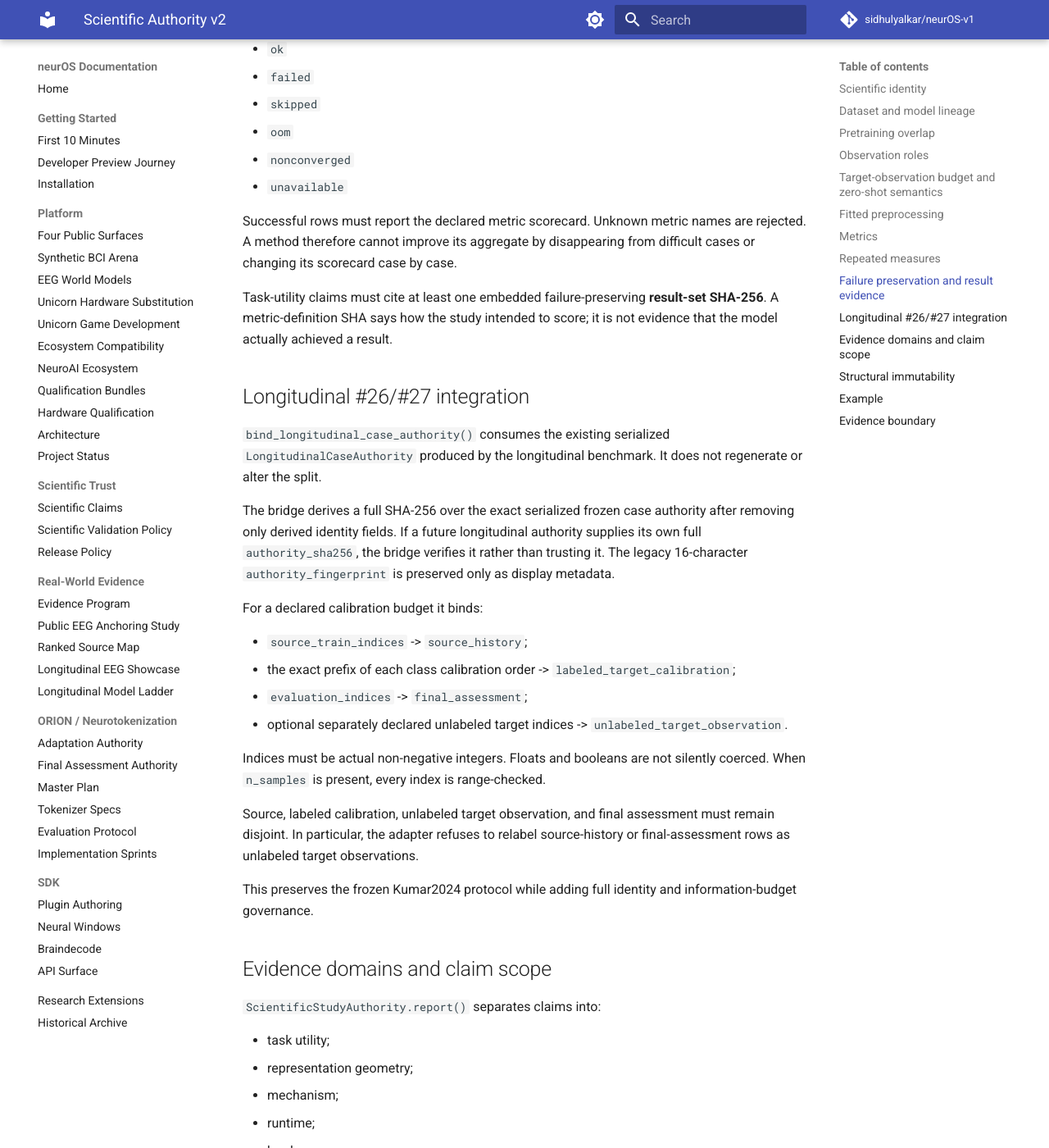
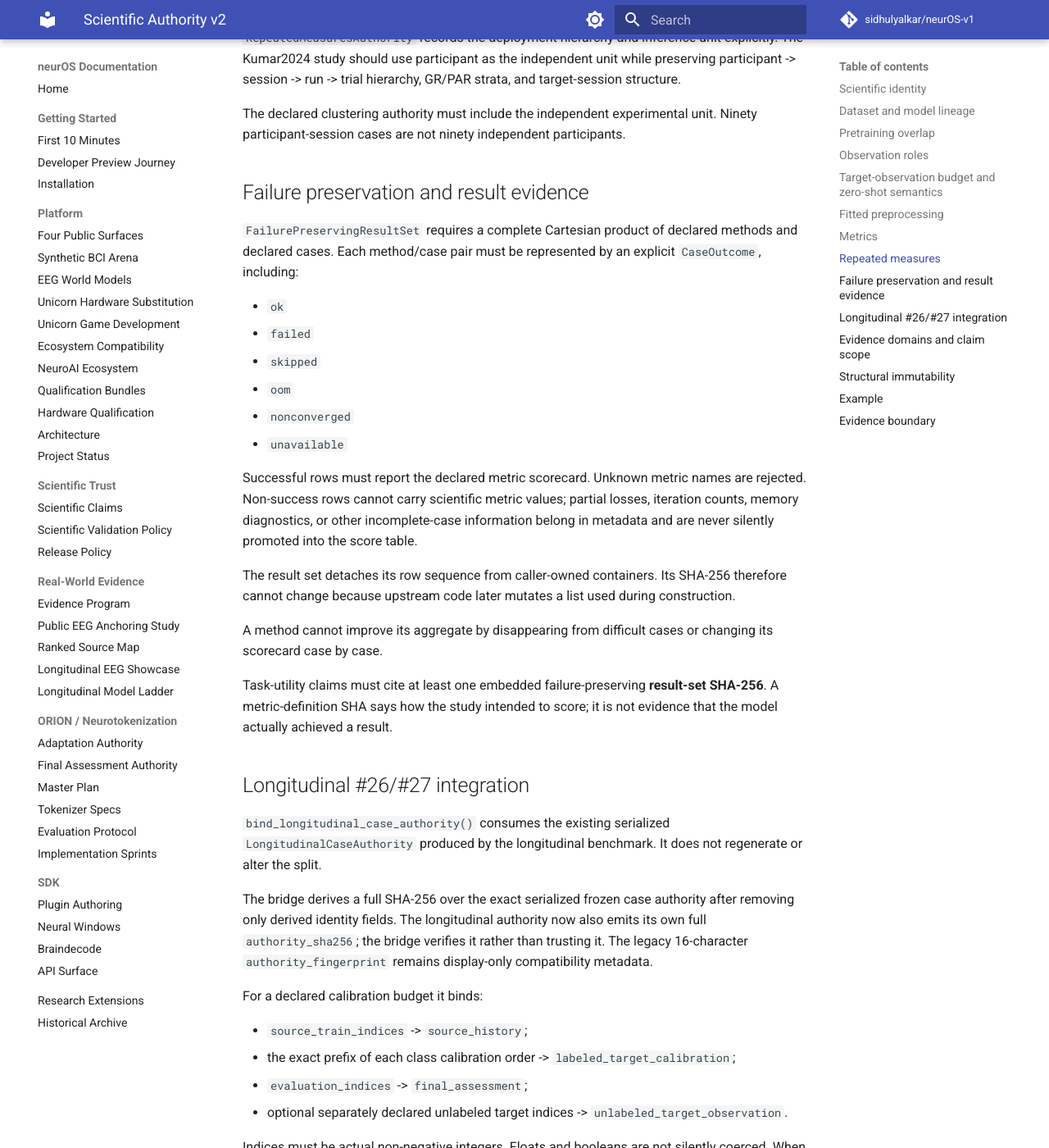
Before and after one commit to sidhulyalkar/neurOS-v1, an MkDocs documentation site: the page built from docs/SCIENTIFIC_AUTHORITY_V2.md, in a window 1280 px wide and 1400 px high, scrolled down 4896 px. Shown: the whole window at 82% size. Built offline with MkDocs 1.6.1 and Material for MkDocs 9.7.7, drawn with Linux system fonts in a browser that asks for light colours; comment, search, counter and statistics services are not loaded; some of the changed text lies outside the part shown.

Commit message:
docs(orion): align Scientific Authority v2 with fail-closed contracts

```diff
--- a/docs/SCIENTIFIC_AUTHORITY_V2.md
+++ b/docs/SCIENTIFIC_AUTHORITY_V2.md
@@ -37,7 +37,7 @@ A short fingerprint may appear in a table or UI, but it is not sufficient durabl
 - model input assumptions;
 - explicit pretraining-lineage completeness.
 
-Unknown lineage is not disjoint lineage.
+Unknown lineage is not disjoint lineage. Dataset/model identity-set sequences are detached from caller-owned containers before scientific identity is computed.
 
 ## Pretraining overlap
 
@@ -52,7 +52,9 @@ The audit walks transitive dataset ancestry. A checkpoint pretrained on TUEG the
 
 If a declared parent dataset cannot be resolved, a complete-looking leaf dataset does not receive `disjoint_verified`; the result is `possible_overlap`.
 
-The audit also checks declared entity identities. If pretraining and evaluation expose an overlapping participant/session/site/device/run identity at the same level, the overlap is machine-visible even when the top-level dataset names differ.
+The audit also checks declared entity identities across the evaluation leaf **and every resolved ancestor**. If pretraining and any resolved evaluation lineage expose an overlapping participant/session/site/device/run identity at the same level, the overlap is machine-visible even when the top-level dataset names differ or the child dataset does not repeat its parent's participant IDs.
+
+Known-dataset lookup keys must match the `DatasetLineage.dataset_id` they claim to resolve. A mapping therefore cannot silently relabel an unrelated lineage object as a missing ancestor.
 
 The regression suite treats BENDR pretraining on TUEG as overlapping TUAB/TUEV when those evaluation datasets declare TUEG ancestry. An overlap does not forbid evaluation. It changes the permitted claim qualification.
 
@@ -71,7 +73,7 @@ Scientific Authority v2 does not reduce the experiment to train/test. `Observati
 - mechanistic discovery;
 - untouched final assessment.
 
-`ObservationConsumption` binds a state-changing operation to the exact observation-authority SHA-256 values it consumed.
+`ObservationConsumption` binds a state-changing operation to the exact observation-authority SHA-256 values it consumed. A consumption authority must contain at least one real observation authority. A transform cannot call itself `data_fitted` while attaching an empty consumption record.
 
 The default role policy is intentionally strict:
 
@@ -102,14 +104,16 @@ unlabeled_seconds
 
 Zero labeled calibration is not automatically zero-shot. A method that observes target-session statistics, target covariance, embeddings, moments, or other unlabeled target information has a nonzero target-observation budget even when `labeled_examples == 0`.
 
-A claim explicitly marked `zero_shot_claim=True` must point to a declared target budget with zero labeled examples, zero unlabeled examples, and zero unlabeled seconds. Otherwise study construction fails.
+Budget fields must also be internally consistent. A positive per-class labeled budget cannot coexist with zero total labeled examples, and the per-class count cannot exceed the total labeled count.
+
+A claim explicitly marked `zero_shot_claim=True` must point to a declared target budget with zero total labeled examples, zero per-class labeled examples (or no per-class budget), zero unlabeled examples, and zero unlabeled seconds. Otherwise study construction fails.
 
 ## Fitted preprocessing
 
 `PreprocessingFitAuthority` distinguishes:
 
 - `predeclared_fixed`: no data fit is claimed;
-- `data_fitted`: exact preprocessing-fit observation consumption is mandatory.
+- `data_fitted`: exact non-empty preprocessing-fit observation consumption is mandatory.
 
 The fitted state receives its own SHA-256 identity. Examples include normalization state, covariance estimates, learned filters, imputation, feature selection, source weights, representation adapters, and artifact models.
 
@@ -128,7 +132,7 @@ Promoted metrics are immutable `MetricSpec` objects rather than bare strings. A
 - uncertainty/inference method;
 - primary/secondary status.
 
-The failure policy deliberately has no silent `drop` option. Probability-dependent metrics must make their probability/calibration semantics explicit.
+The failure policy deliberately has no silent `drop` option. Probability-dependent metrics must make their probability/calibration semantics explicit. Metric direction/probability/failure semantics use typed authority enums rather than free-form strings.
 
 A promoted study must declare exactly one primary metric.
 
@@ -149,7 +153,11 @@ The declared clustering authority must include the independent experimental unit
 - `nonconverged`
 - `unavailable`
 
-Successful rows must report the declared metric scorecard. Unknown metric names are rejected. A method therefore cannot improve its aggregate by disappearing from difficult cases or changing its scorecard case by case.
+Successful rows must report the declared metric scorecard. Unknown metric names are rejected. Non-success rows cannot carry scientific metric values; partial losses, iteration counts, memory diagnostics, or other incomplete-case information belong in metadata and are never silently promoted into the score table.
+
+The result set detaches its row sequence from caller-owned containers. Its SHA-256 therefore cannot change because upstream code later mutates a list used during construction.
+
+A method cannot improve its aggregate by disappearing from difficult cases or changing its scorecard case by case.
 
 Task-utility claims must cite at least one embedded failure-preserving **result-set SHA-256**. A metric-definition SHA says how the study intended to score; it is not evidence that the model actually achieved a result.
 
@@ -157,7 +165,7 @@ Task-utility claims must cite at least one embedded failure-preserving **result-
 
 `bind_longitudinal_case_authority()` consumes the existing serialized `LongitudinalCaseAuthority` produced by the longitudinal benchmark. It does not regenerate or alter the split.
 
-The bridge derives a full SHA-256 over the exact serialized frozen case authority after removing only derived identity fields. If a future longitudinal authority supplies its own full `authority_sha256`, the bridge verifies it rather than trusting it. The legacy 16-character `authority_fingerprint` is preserved only as display metadata.
+The bridge derives a full SHA-256 over the exact serialized frozen case authority after removing only derived identity fields. The longitudinal authority now also emits its own full `authority_sha256`; the bridge verifies it rather than trusting it. The legacy 16-character `authority_fingerprint` remains display-only compatibility metadata.
 
 For a declared calibration budget it binds:
 
@@ -169,6 +177,8 @@ For a declared calibration budget it binds:
 Indices must be actual non-negative integers. Floats and booleans are not silently coerced. When `n_samples` is present, every index is range-checked.
 
 Source, labeled calibration, unlabeled target observation, and final assessment must remain disjoint. In particular, the adapter refuses to relabel source-history or final-assessment rows as unlabeled target observations.
+
+Tensor shape is validated separately from sample-index identity. Repeated dimensions such as `(samples, 32, 32)` are valid and do not inherit index-uniqueness rules.
 
 This preserves the frozen Kumar2024 protocol while adding full identity and information-budget governance.
 
@@ -189,7 +199,9 @@ This separation is intentional and should remain visible in Studio/Evidence rath
 
 ## Structural immutability
 
-Scientific authorities detach caller-owned sequences and recursively freeze provenance mappings where they cross the authority boundary. The top-level study stores target budgets as a read-only mapping. A study identity must not change because a caller still holds a mutable alias.
+Scientific authorities detach caller-owned sequences and recursively freeze provenance mappings where they cross the authority boundary. Dataset/model identity sets, result rows, observations, metrics, preprocessing authorities, claims, and top-level study collections are held as immutable snapshots. The top-level study stores target budgets as a read-only mapping.
+
+A scientific identity must not change because a caller still holds a mutable alias.
 
 ## Example
 
```
